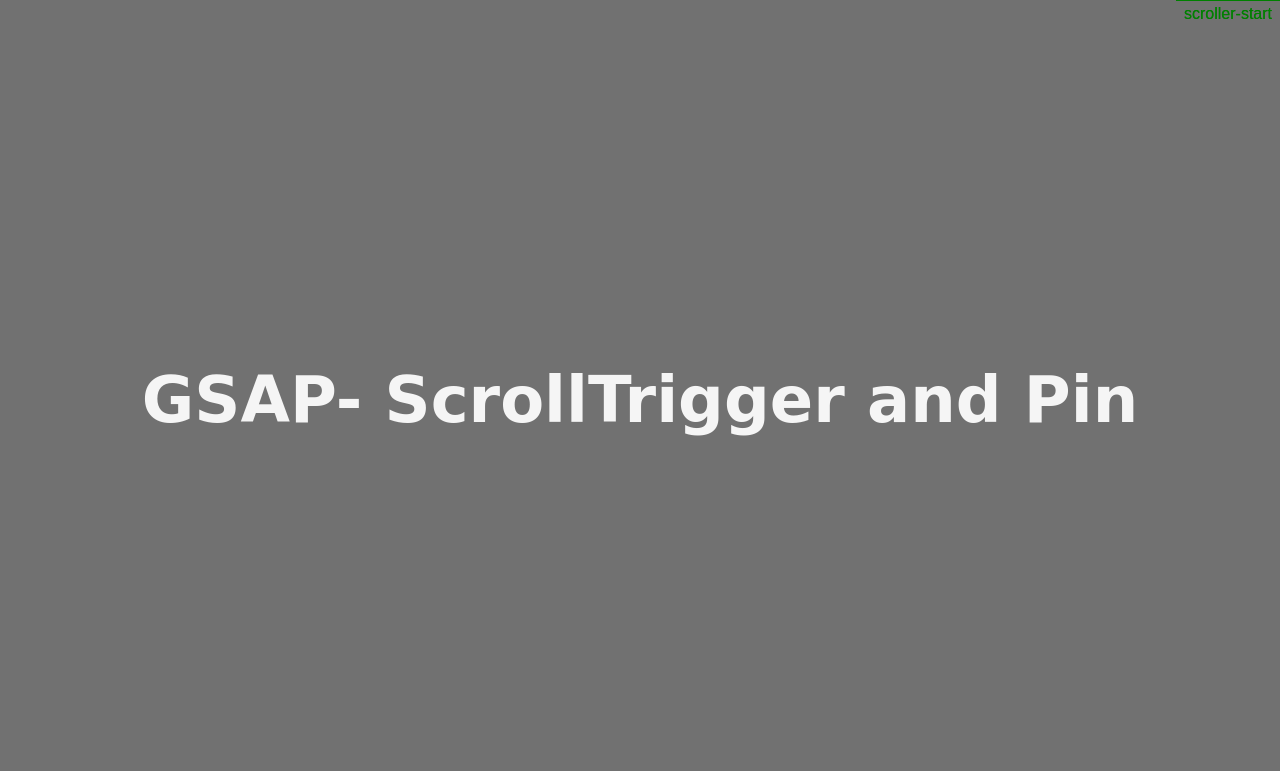
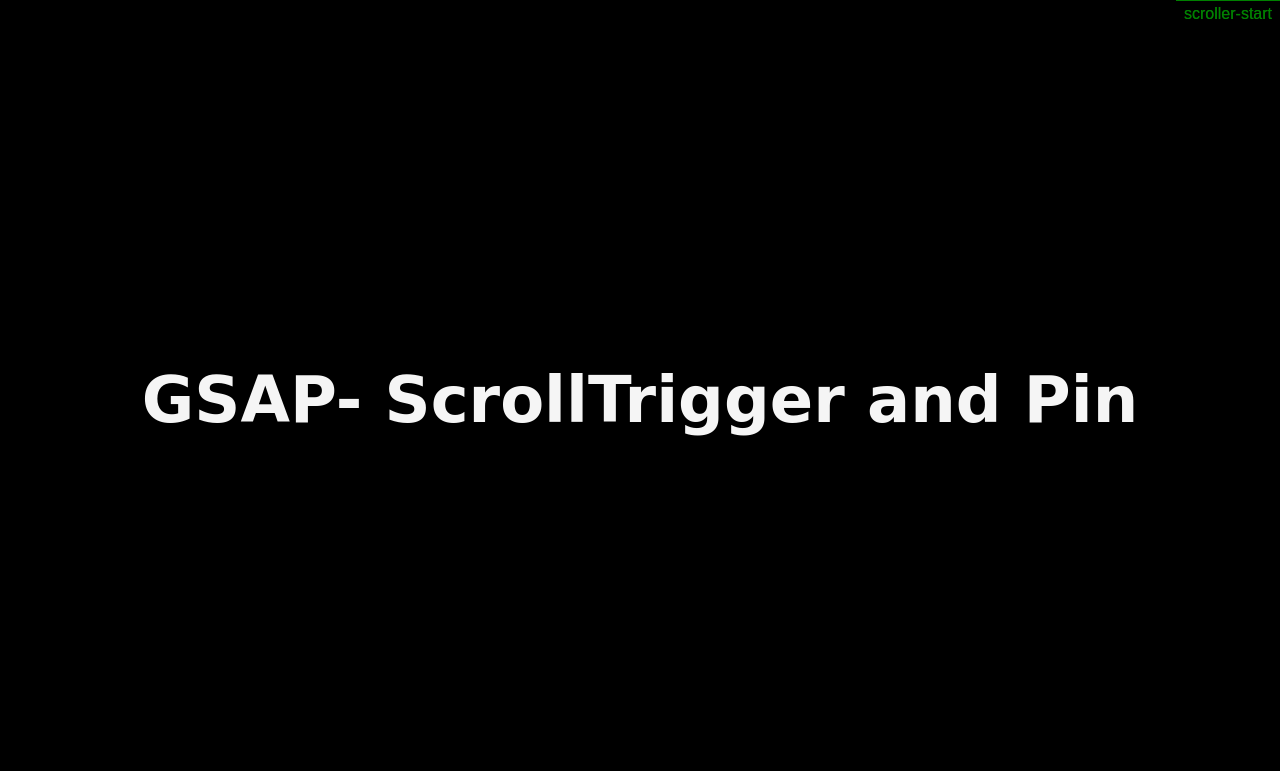
Before and after one commit to Prateek-Lohani/GSAP_ScrollTrigger-Pin, a plain HTML site: page index.html in a window 1280 px wide. Shown: the top 771 px of the page. Drawn offline with nearby package versions, Linux system fonts and the light colour scheme.

Commit message:
Update style.css

```diff
--- a/style.css
+++ b/style.css
@@ -25,7 +25,8 @@
 }
 
 .page1{
-  background-color: rgba(0, 0, 0, 0.555);
+/*   background-color: rgba(0, 0, 0, 0.555); */
+  background-color:black;
 }
 
 .page1 h1{
```
